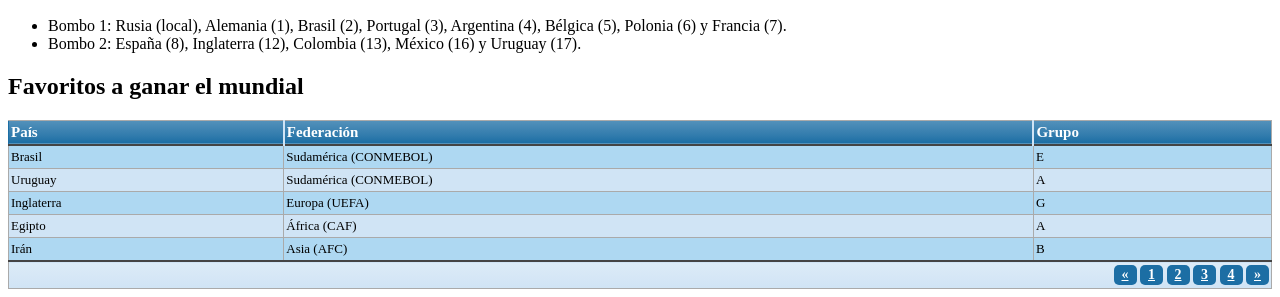
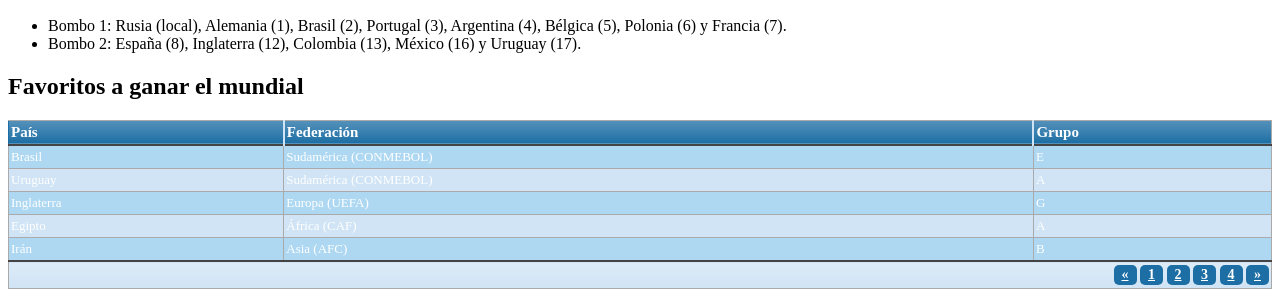
Before and after one commit to xav-a/DAWS_Repo_Individual, a plain HTML site: page index.html in a window 1280 px wide. Shown: the part 696-993 px from the top of the page. Drawn offline with Linux system fonts and the light colour scheme.

Commit message:
Edit css

```diff
--- a/index.html
+++ b/index.html
@@ -53,7 +53,7 @@
 
 		<h2>Favoritos a ganar el mundial</h2>
 
-		<table class="blueTable">
+		<table class="blueTable" style="color:white">
 		<thead>
 			<tr>
 			<th>Pa&iacute;s</th>
```
